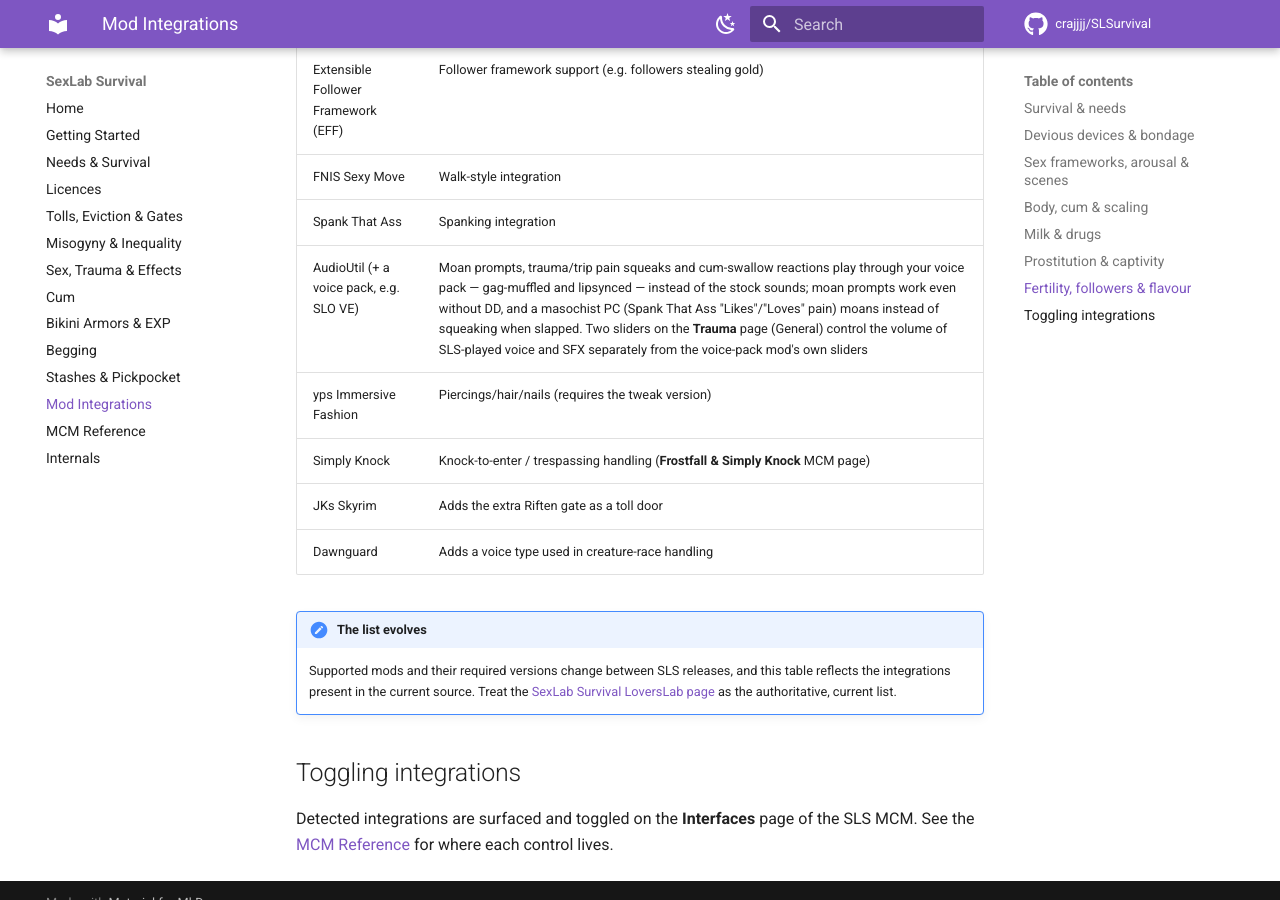
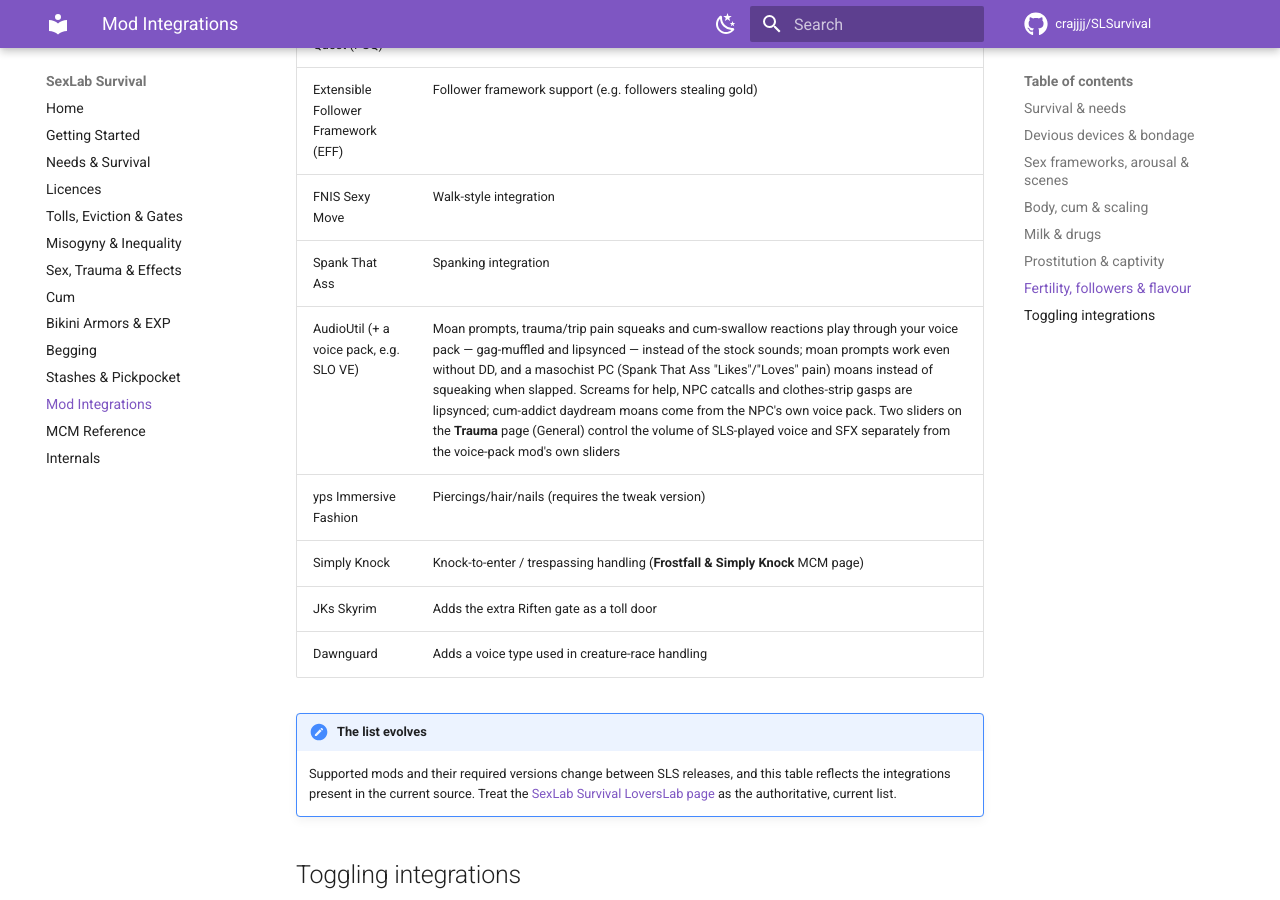
Before and after one commit to crajjjj/SLSurvival, an MkDocs documentation site: the page built from docs/players/integrations.md, in a window 1280 px wide and 900 px high, scrolled down 3174 px. Built offline with MkDocs 1.6.1 and Material for MkDocs 9.7.7, drawn with Linux system fonts in a browser that asks for light colours; comment, search, counter and statistics services are not loaded.

Commit message:
0.711: finish the legacy-sound sweep via the SLS1 bundled voice slot
Scream-for-help, NPC catcalls and clothes-strip gasps now play lipsynced through
a new SLS-owned AudioUtil slot (SLS1, sex "All") backed by the bundled
Sound\fx\SL Survival wavs - no voice-pack dependency. Daydream moans resolve the
NPC's own voice pack, variation-aware (NearOrgasmNoises on A-layouts, Penetrated
Grunt/Intense on B) with Orgasm for the finale; strip gasps try the pack "Oh" on
A-layout slots first. Head-voices and the cum-fill squelch route through the
SLS_DaydreamAction/Taunt and SLS_CumFill pools (autosuck callers stay legacy via
the parameter default). Adapter gains PlayVoiceFromSlot/GetSlotForActor/
GetSlotVariation/CategoryExists plus the ResolveCategory and PlayGasp helpers -
PlayGasp lives in the adapter because _SLS_SteepFall has no Util property to
host the shared chain. Every site keeps its legacy Sound form when AudioUtil
resolves nothing. Explicit leave-legacy verdicts: object-anchored gate/door SFX,
file-subset creature and autosuck forms, the 2.0-volume armor clank, taunt/
retreat/get-attention (no backing folder), CK-owned fragments.

```diff
--- a/docs/players/integrations.md
+++ b/docs/players/integrations.md
@@ -79,7 +79,7 @@
 | Extensible Follower Framework (EFF) | Follower framework support (e.g. followers stealing gold) |
 | FNIS Sexy Move | Walk-style integration |
 | Spank That Ass | Spanking integration |
-| AudioUtil (+ a voice pack, e.g. SLO VE) | Moan prompts, trauma/trip pain squeaks and cum-swallow reactions play through your voice pack — gag-muffled and lipsynced — instead of the stock sounds; moan prompts work even without DD, and a masochist PC (Spank That Ass "Likes"/"Loves" pain) moans instead of squeaking when slapped. Two sliders on the **Trauma** page (General) control the volume of SLS-played voice and SFX separately from the voice-pack mod's own sliders |
+| AudioUtil (+ a voice pack, e.g. SLO VE) | Moan prompts, trauma/trip pain squeaks and cum-swallow reactions play through your voice pack — gag-muffled and lipsynced — instead of the stock sounds; moan prompts work even without DD, and a masochist PC (Spank That Ass "Likes"/"Loves" pain) moans instead of squeaking when slapped. Screams for help, NPC catcalls and clothes-strip gasps are lipsynced; cum-addict daydream moans come from the NPC's own voice pack. Two sliders on the **Trauma** page (General) control the volume of SLS-played voice and SFX separately from the voice-pack mod's own sliders |
 | yps Immersive Fashion | Piercings/hair/nails (requires the tweak version) |
 | Simply Knock | Knock-to-enter / trespassing handling (**Frostfall & Simply Knock** MCM page) |
 | JKs Skyrim | Adds the extra Riften gate as a toll door |
```
Also changed, not shown: 17 other files.
